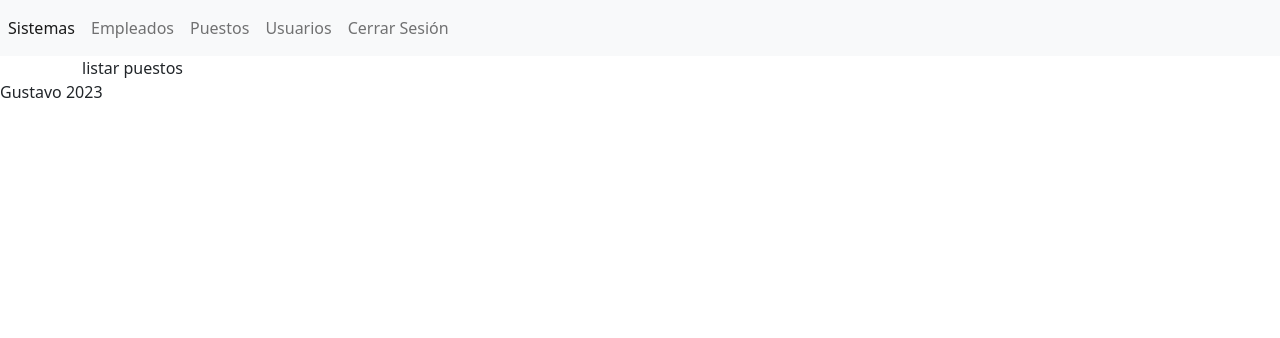
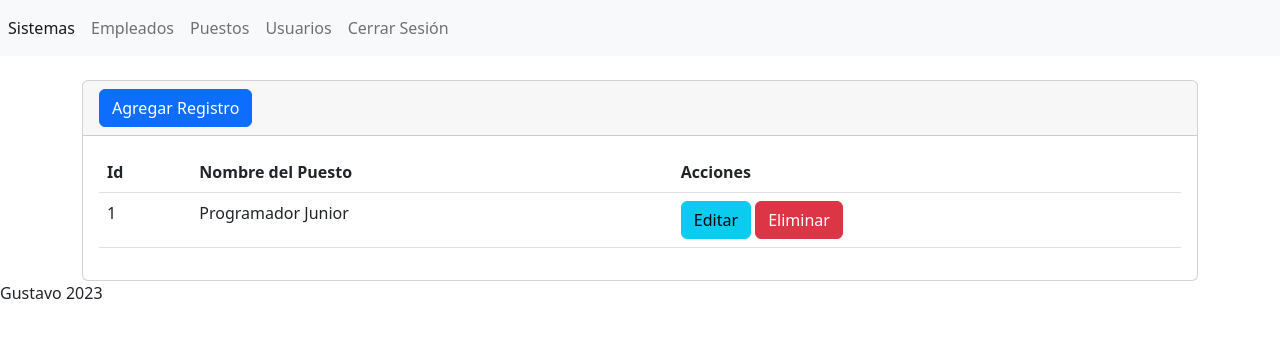
Before and after one commit to Tavo-21/App1-Gi1, a PHP site: page /app1/secciones/puestos/ in a window 1280 px wide. Shown: the top 338 px of the page. Run offline with PHP 8.4, Linux system fonts and the light colour scheme.

Commit message:
Puestos-Formulario”
git commit -m Puestos-Formulario”

```diff
--- a/secciones/puestos/index.php
+++ b/secciones/puestos/index.php
@@ -1,4 +1,33 @@
-<?php include("../../templates/header.php");?>
+<?php include("../../templates/header.php"); ?>
+<br />
 
-listar puestos
-<?php include("../../templates/footer.php");?>
+<div class="card">
+    <div class="card-header">
+        <a name="" id="" class="btn btn-primary" href="crear.php" role="button">Agregar Registro</a>
+    </div>
+    <div class="card-body">
+        <div class="table-responsive-sm">
+            <table class="table">
+                <thead>
+                    <tr>
+                        <th scope="col">Id</th>
+                        <th scope="col">Nombre del Puesto</th>
+                        <th scope="col">Acciones</th>
+                    </tr>
+                </thead>
+                <tbody>
+                    <tr class="">
+                        <td scope="row">1</td>
+                        <td>Programador Junior</td>
+                        <td>
+                            <input name="btneditar" id="btneditar" class="btn btn-info" type="button" value="Editar">
+                            <input name="btneliminar" id="btneliminar" class="btn btn-danger" type="button" value="Eliminar">
+                        </td>
+                    </tr>
+                </tbody>
+            </table>
+        </div>
+    </div>
+</div>
+
+<?php include("../../templates/footer.php"); ?>
```
Also changed, not shown: secciones/puestos/crear.php (+22 -1 lines).
